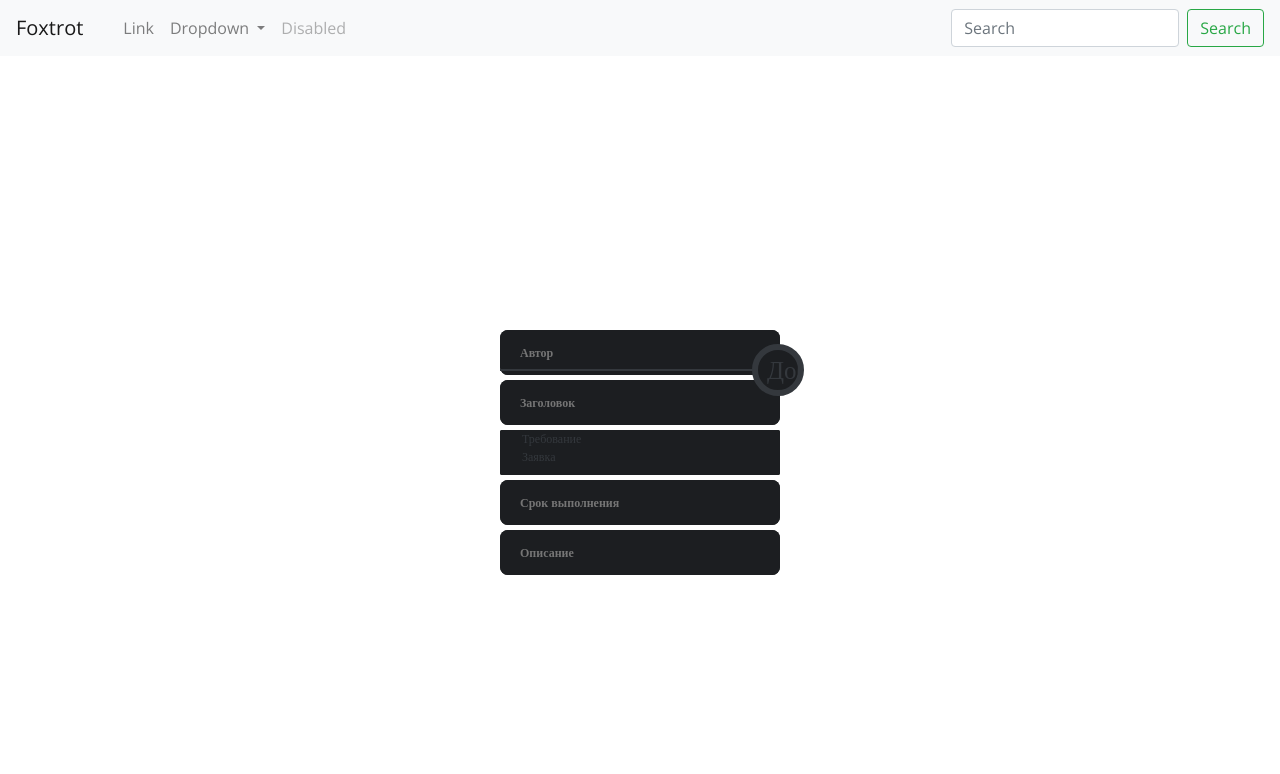
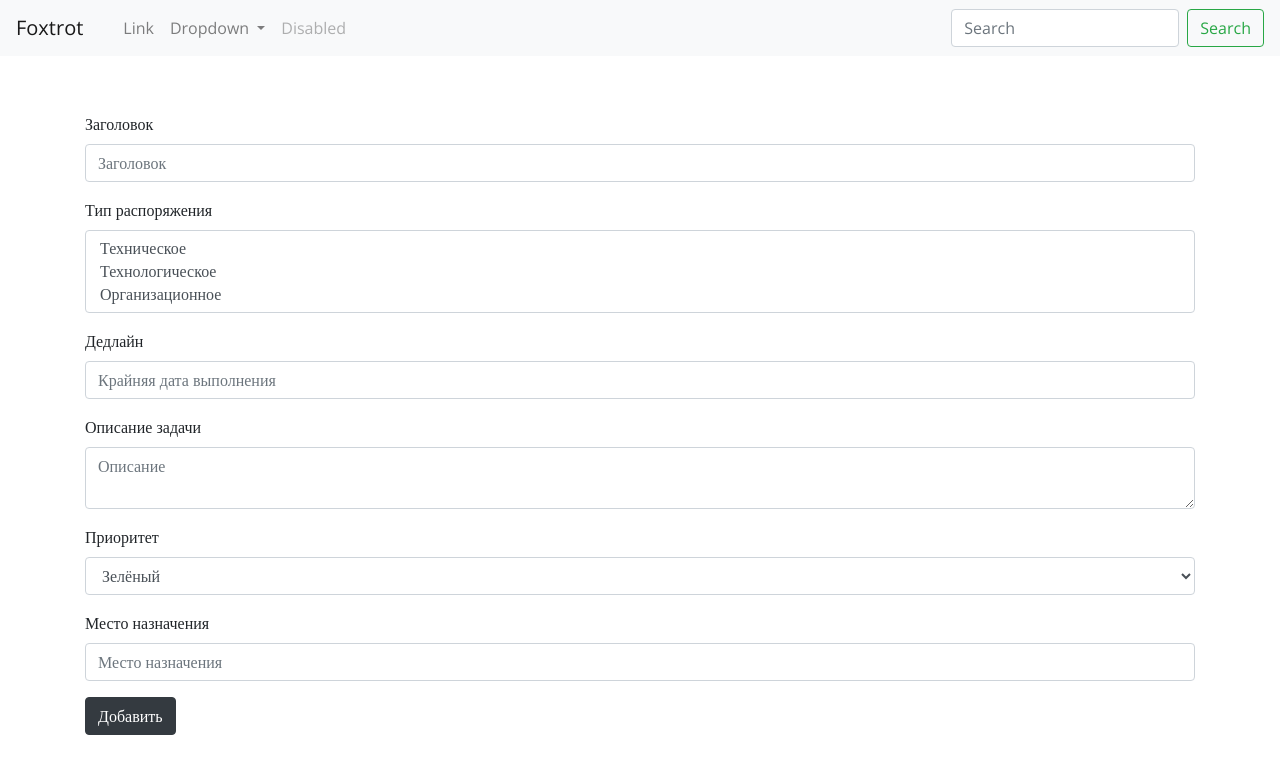
Before and after one commit to code-in-ru/foxtrot, a Flask app: page /addorder in a window 1280 px wide. Shown: the top 774 px of the page. Run offline with Flask 2, Linux system fonts and the light colour scheme; some libraries are stand-ins or nearby versions.

Commit message:
Add form

```diff
--- a/webapp/forms.py
+++ b/webapp/forms.py
@@ -1,13 +1,13 @@
 from flask_wtf import FlaskForm
-from wtforms import StringField,  SubmitField, SelectField
+from wtforms import StringField, SubmitField, SelectField, TextAreaField
 from wtforms.validators import DataRequired
 
 
 class AddOrderForm(FlaskForm):
-    author = StringField('Автор', validators=[DataRequired()])
-    location = StringField('Локация', validators=[DataRequired()])
     title = StringField('Заголовок', validators=[DataRequired()])
-    task_type = SelectField("Тип задачи", choices=['Требование', 'Заявка'], validators=[DataRequired()])
+    task_type = SelectField("Тип задачи", choices=['Техническое', 'Технологическое', 'Организационное'], validators=[DataRequired()])
     due_date = StringField('Срок выполнения', validators=[DataRequired()])
-    description = StringField('Описание', validators=[DataRequired()])
+    description = TextAreaField('Описание', validators=[DataRequired()])
+    priority = SelectField('Приоритет', choices=['Зелёный', 'Жёлтый', 'Красный'])
+    location = StringField('Место исполнения задания', validators=[DataRequired()])
     submit = SubmitField('Добавить')
--- a/webapp/routes.py
+++ b/webapp/routes.py
@@ -8,6 +8,7 @@ from flask import redirect
 from flask import abort
 import pymongo
 import sqlite3
+import datetime
 
 
 @webapp.route('/')
@@ -30,8 +31,11 @@ def add_order():
     if form.validate_on_submit():
         with sqlite3.connect("data/rosatom") as conn:
             cursor = conn.cursor()
-            cursor.execute("""INSERT INTO tasks (author, title, type, description)
-            VALUES (?, ?, ?, ?);""", (form.author.data, form.title.data, form.task_type.data, form.description.data))
+            cursor.execute("""INSERT INTO tasks (datetime, author, title, type, due_date, description, priority, state,
+            location)
+            VALUES (?, ?, ?, ?, ?, ?, ?, ?, ?);""", (datetime.date.today(), 'Петров', form.title.data,
+                                                     form.task_type.data, form.due_date.data, form.description.data,
+                                                     form.priority.data, 0, form.location.data))
             task_id = cursor.lastrowid
             conn.commit()
             flash("Task have id={0}".format(task_id))
@@ -43,7 +47,7 @@ def add_order():
 def show_tasks():
     with sqlite3.connect("data/rosatom") as conn:
         cursor = conn.cursor()
-        result = cursor.execute("""SELECT * from tasks WHERE state != 3""").fetchall()
+        result = cursor.execute("""SELECT * from tasks WHERE state != 2""").fetchall()
         return render_template('tasks.html', title='Распоряжения', post=result)
 
 
--- a/webapp/templates/add_order.html
+++ b/webapp/templates/add_order.html
@@ -1,27 +1,38 @@
 {% extends "base.html" %}
-<link href="{{ url_for("static", filename="css/main.css") }}" rel="stylesheet">
+
 {% block content %}
       <h1>Распорядиться</h1>
-<div id="wrapper">
-<form id="signin" method="post" action="" autocomplete="off" novalidate>
-        {{ form.hidden_tag() }}
+    <div class="container">
+<form>{{ form.hidden_tag() }}
+  <div class="form-group">
+    <label for="exampleFormControlInput1">Заголовок</label>
+      {{ form.title(id='exampleFormControlInput1', placeholder='Заголовок', class="form-control", type="text") }}
+  </div>
+  <div class="form-group">
+    <label for="exampleFormControlSelect1">Тип распоряжения</label>
+      {{ form.task_type(size=3, class="form-control", id="exampleFormControlSelect1", placeholder='Тип распоряжения') }}
 
+  </div>
+    <div class="form-group">
+    <label for="exampleFormControlInput1">Дедлайн</label>
+        {{ form.due_date(id='exampleFormControlInput1', placeholder='Крайняя дата выполнения', type="text", class="form-control") }}
+  </div>
+  <div class="form-group">
+    <label for="exampleFormControlTextarea1">Описание задачи</label>
+      {{ form.description(id='user', placeholder='Описание', class="form-control") }}
+  </div>
+<div class="form-group">
+    <label for="exampleFormControlSelect1">Приоритет</label>
+    {{ form.priority(id='exampleFormControlSelect1', placeholder='Описание', class="form-control") }}
+  </div>
+    <div class="form-group">
+        <label for="exampleFormControlSelect1">Место назначения</label>
+    {{ form.location(id='exampleFormControlInput1', placeholder='Место назначения', type="text", class="form-control") }}
+</div>
+    <div class="form-group">
+    {{ form.submit(id='exampleFormControlSelect1', class="btn btn-dark", type="submit") }}
+</div>
 
-        <p>
-            {{ form.author(size=32, id='user', placeholder='Автор') }}</p>
-
-<p>
-            {{ form.title(size=32, id='user', placeholder='Заголовок') }}</p>
-<p>
-            {{ form.task_type(size=3, id='user', placeholder='Тип распоряжения') }}</p>
-<p>
-
-            {{ form.due_date(size=32, id='user', placeholder='Срок выполнения') }}</p>
-
-<p>
-            {{ form.description(size=32, id='user', placeholder='Описание') }}</p>
-<p>
-        {{ form.submit(size=10, type='submit') }}</p>
 </form>
 </div>
 
```
